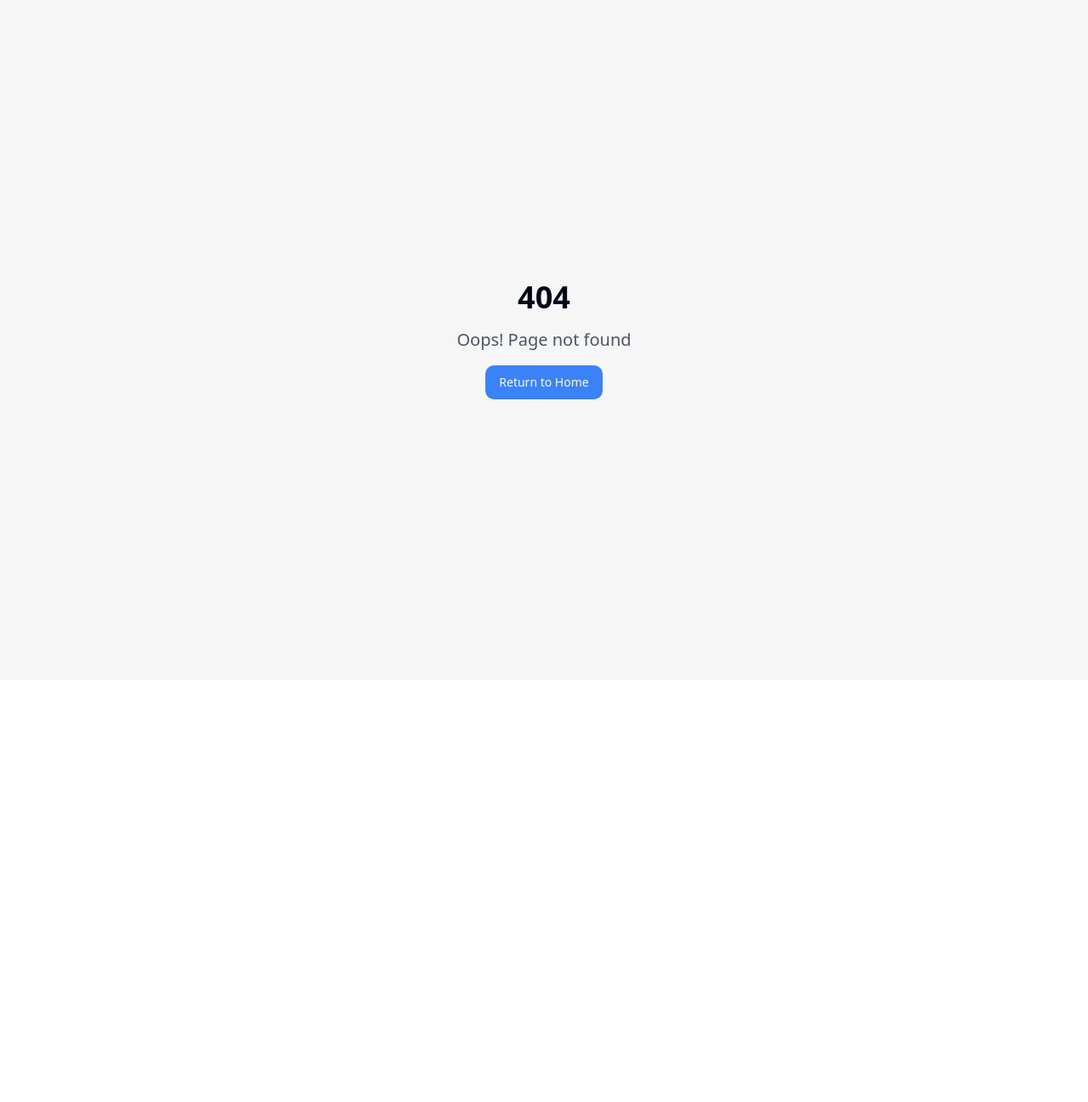
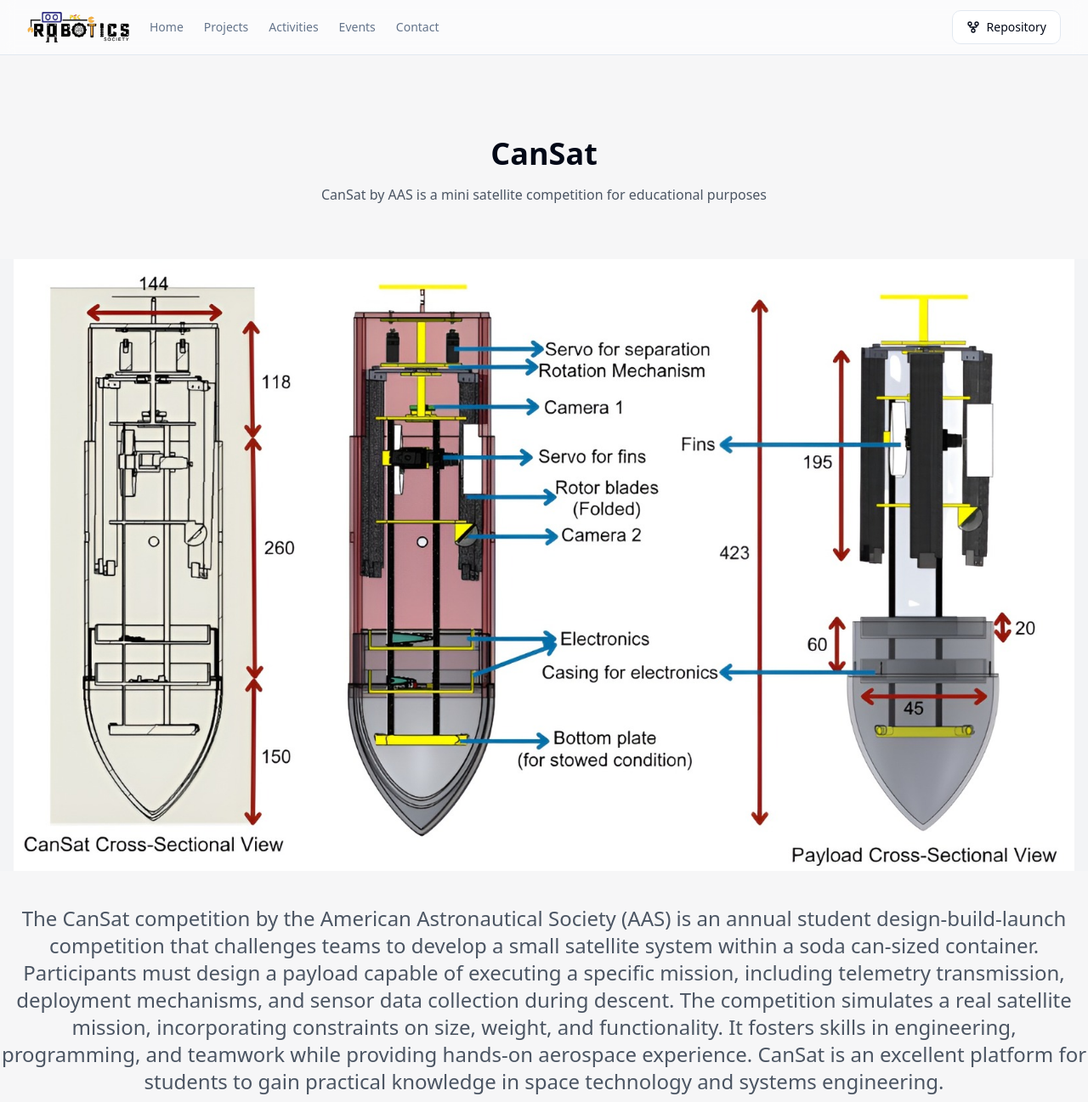
Before and after one commit to Robotics-PEC/Robotics-PEC.github.io, a Next.js app: page /project/1 in a window 1280 px wide. Before the commit this address had no page. Shown: the top 1297 px of the page at 85% size. Before the commit the page ends 800 px from the top, so only its background shows below. Built offline with nearby package versions, Linux system fonts and the light colour scheme.

Commit message:
Added : Project Page , Previous and Next Buttons , modified ProjectType

```diff
--- a/src/components/ProjectCard.tsx
+++ b/src/components/ProjectCard.tsx
@@ -5,6 +5,7 @@ import { Card } from './ui/card'
 import { BookmarkPlus, BookmarkCheck } from "lucide-react";
 import Image from 'next/image'
 import { Button } from './ui/button'
+import Link from 'next/link';
 
 const ProjectCard = () => {
     const [bookmarkedProjects, setBookmarkedProjects] = useState<number[]>([]);
@@ -24,6 +25,7 @@ const ProjectCard = () => {
                 whileInView={{ opacity: 1, y: 0 }}
                 transition={{ duration: 0.5 }}
             >
+                <Link href={`/project/${project.id}`}>
                     <Card className="glass-card overflow-hidden">
                         <div className="relative aspect-video bg-gray-100">
                             <Image
@@ -52,6 +54,7 @@ const ProjectCard = () => {
                             <p className="text-gray-600">{project.description}</p>
                         </div>
                     </Card>
+                </Link>
             </motion.div>
         ))
     )
--- a/src/constants/index.ts
+++ b/src/constants/index.ts
@@ -5,19 +5,22 @@ export const projects: ProjectType[] = [
         id: 1,
         title: "CanSat",
         description: "CanSat by AAS is a mini satellite competition for educational purposes",
-        image: "/projects/cansat.jpg"
+        image: "/projects/cansat.jpg",
+        longDescription: "The CanSat competition by the American Astronautical Society (AAS) is an annual student design-build-launch competition that challenges teams to develop a small satellite system within a soda can-sized container. Participants must design a payload capable of executing a specific mission, including telemetry transmission, deployment mechanisms, and sensor data collection during descent. The competition simulates a real satellite mission, incorporating constraints on size, weight, and functionality. It fosters skills in engineering, programming, and teamwork while providing hands-on aerospace experience. CanSat is an excellent platform for students to gain practical knowledge in space technology and systems engineering."
     },
     {
         id: 2,
         title: "Robo Wars",
         description: "Robo Wars is a combat competition where robots fight for victory.",
-        image: "/projects/robowars.jpg"
+        image: "/projects/robowars.jpg",
+        longDescription: "Robo Wars is a thrilling combat robotics competition where teams design, build, and battle remote-controlled robots in an enclosed arena. The objective is to disable opponents using weapons, strategy, and durability while adhering to weight and safety regulations. These battles test engineering skills, innovation, and teamwork as participants develop robots with powerful weaponry like spinners, flippers, and hammers. Popular worldwide, Robo Wars fosters STEM learning by encouraging mechanical design, electronics, and programming. Events range from university contests to global championships, captivating audiences with intense robot duels. The competition showcases cutting-edge technology and pushes the boundaries of robotic combat engineering."
     },
     {
         id: 3,
         title: "Robotic Arm",
         description: "A mechanical arm mimicking human motion for automation and precision tasks.",
-        image: "/projects/roboticarm.jpg"
+        image: "/projects/roboticarm.jpg",
+        longDescription: "A robotic arm is a programmable mechanical device designed to mimic the movements of a human arm. It consists of interconnected segments, joints, and actuators that enable precise motion and manipulation of objects. Controlled via computers, sensors, or AI, robotic arms are widely used in industries such as manufacturing, healthcare, and space exploration. They perform tasks like welding, assembly, surgery, and material handling with high accuracy and efficiency. Advanced models incorporate machine learning and vision systems for autonomous operation. Robotic arms enhance productivity, reduce human effort in hazardous environments, and play a crucial role in automation and modern robotics."
     }
 ];
 
--- /dev/null
+++ b/src/pages/project/[id].tsx
@@ -0,0 +1,102 @@
+import Footer from '@/components/Footer';
+import Header from '@/components/Header';
+import ProjectCard from '@/components/ProjectCard';
+import { Button } from '@/components/ui/button';
+import { projects } from '@/constants';
+import { ChevronRight } from 'lucide-react';
+import Head from 'next/head';
+import Image from 'next/image';
+import { useRouter } from 'next/router';
+import React from 'react'
+
+const ProjectPage = () => {
+
+    const router = useRouter();
+    const { id } = router.query;
+    const project = projects[Number(id) - 1];
+
+    const handleClick = () => {
+        router.push("/#projects");
+    }
+
+    const prev = () => {
+        let prevId = Number(id) - 1;
+
+        if (prevId == 0) {
+            prevId = projects.length;
+        }
+        router.push(`/project/${prevId}`);
+    }
+
+    const next = () => {
+        let nextId = Number(id) + 1;
+
+        if (nextId > projects.length) {
+            nextId = 1;
+        }
+
+        router.push(`/project/${nextId}`);
+    }
+
+    return (
+        <div className="min-h-screen flex flex-col bg-[#F6F6F7]">
+            <Head>
+                <title>Robotics Society | Punjab Engineering College</title>
+                <link rel="icon" href="/favicon.png" />
+                <meta name="description" content="PEC Robotics Society at Punjab Engineering College is dedicated to innovation in robotics and automation. Explore our projects and join our team." />
+                <meta name="keywords" content="PEC Robotics, Punjab Engineering College, Robotics Society, Innovation, Automation, Engineering Projects" />
+                <meta name="author" content="PEC Robotics Society" />
+                <meta property="og:title" content="PEC Robotics Society - Punjab Engineering College" />
+                <meta property="og:description" content="Discover groundbreaking robotics projects and cutting-edge automation innovations at PEC Robotics Society." />
+                <meta property="og:image" content="/images/robotics-banner.jpg" />
+                <meta property="og:type" content="website" />
+                <meta property="og:url" content="https://roboticspec.com" />
+                <link rel="canonical" href="https://roboticspec.com" />
+            </Head>
+            <Header />
+            {project ?
+                <main className="flex-grow py-24">
+                    <div className="container mx-auto px-4">
+                        <div className="text-center mb-16">
+                            <h1 className="text-4xl font-bold mb-4">{project.title}</h1>
+                            <p className="text-gray-600">{project.description}</p>
+                        </div>
+                    </div>
+                    <div className="relative aspect-video bg-gray-100 px-10 py-10">
+                        <Image
+                            src={project.image}
+                            alt={project.title}
+                            fill
+                            className="object-contain"
+                        />
+                    </div>
+                    <div className="text-center mt-10 mb-16">
+                        <p className="text-2xl text-gray-600">{project.longDescription}</p>
+                    </div>
+                </main>
+                : (
+                    <div className="text-center mb-16 py-10">
+                        <h1 className="text-4xl font-bold mb-4">Incorrect Project ID</h1>
+                        <Button
+                            className="mt-8 px-8 py-6 text-lg rounded-full bg-blue-500 hover:bg-blue-600 text-white transition-all duration-300 ease-in-out hover:scale-105"
+                            onClick={handleClick}
+                        >
+                            Explore Our Projects <ChevronRight className="ml-2" />
+                        </Button>
+                    </div>
+                )
+            }
+            <div className="flex flex-row justify-between">
+                <Button onClick={prev} className="mt-8 px-8 py-6 text-lg rounded-full bg-blue-500 hover:bg-blue-600 text-white transition-all duration-300 ease-in-out hover:scale-105">
+                    Prev
+                </Button>
+                <Button onClick={next} className="mt-8 px-8 py-6 text-lg rounded-full bg-blue-500 hover:bg-blue-600 text-white transition-all duration-300 ease-in-out hover:scale-105">
+                    Next
+                </Button>
+            </div>
+            <Footer />
+        </div >
+    )
+}
+
+export default ProjectPage;
--- a/src/types/index.d.ts
+++ b/src/types/index.d.ts
@@ -3,6 +3,7 @@ export interface ProjectType {
     title: string;
     description: string;
     image: string;
+    longDescription: string;
 };
 
 export interface EventType {
```
Lines whose indentation alone changed are shown as unchanged.
